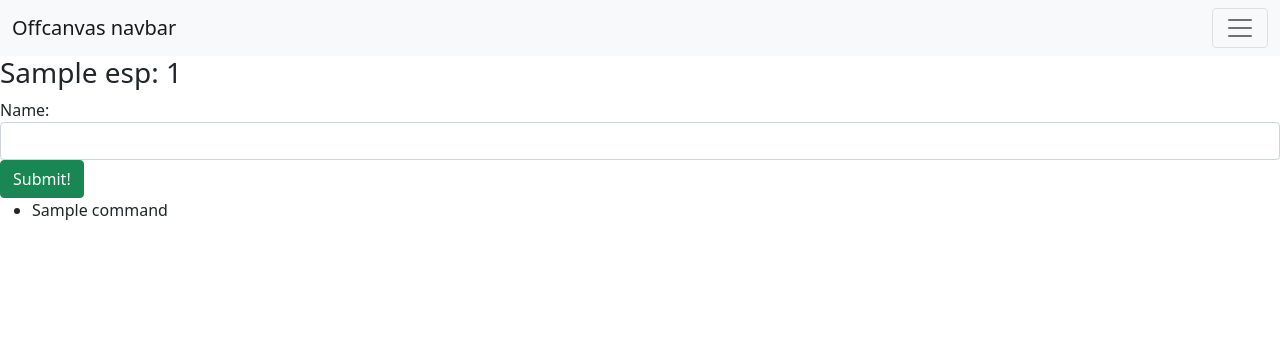
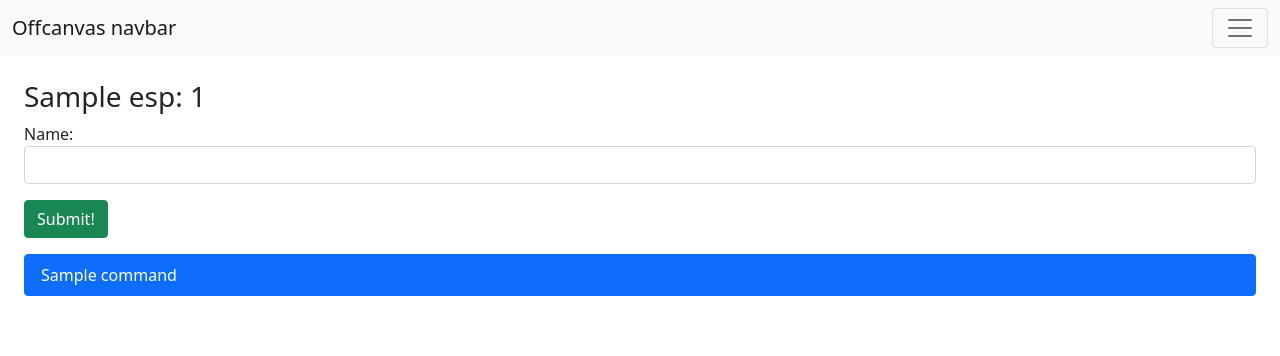
Before and after one commit to madsbyriel/Home2, a Django app: a page that uses esp_wifi/templates/esp_wifi/esp.html in a window 1280 px wide. Shown: the top 356 px of the page. Run offline with Django 3.2, Linux system fonts and the light colour scheme; a user stored in the database is signed in; tables that the repository leaves empty hold one stand-in row (values such as "Sample post").

Commit message:
Beatuful pages lists and buttons and spacing

```diff
--- a/esp_wifi/templates/esp_wifi/base.html
+++ b/esp_wifi/templates/esp_wifi/base.html
@@ -58,7 +58,9 @@
           </div>
         </nav>
     </header>
-    {% block body %}
-    {% endblock %}
+    <div class="p-4">
+        {% block body %}
+        {% endblock %}
+    </div>
 </body>
 </html>
--- a/esp_wifi/templates/esp_wifi/esp.html
+++ b/esp_wifi/templates/esp_wifi/esp.html
@@ -3,12 +3,18 @@
     <h3>{{ esp.name }}: {{ esp.pk }}</h3>
     <form action="" method="post">{% csrf_token %}
         {{ form }}
-        <button class="btn btn-success" type="submit" value="Submit!">Submit!</button>
+        <div class="py-3">
+            <button class="btn btn-success" type="submit" value="Submit!">Submit!</button>
+        </div>
     </form>
     {% if commands %}
-        <ul>
+        <ul class="list-group">
         {% for command in commands %}
-            <li>{{ command.name }}</li>
+            {% if forloop.counter == 1 %}
+                <li class="list-group-item active">{{ command.name }}</li>
+            {% else %}
+                <li class="list-group-item">{{ command.name }}</li>
+            {% endif %}
         {% endfor %}
         </ul>
     {% endif %}
--- a/esp_wifi/views.py
+++ b/esp_wifi/views.py
@@ -33,7 +33,7 @@ def esp_view(request, pk):
                 command.save()
                 form = Command_form(None)
         context['form'] = form
-        context['commands'] = request.user.esp_set.get(pk=pk).command_set.all()
+        context['commands'] = request.user.esp_set.get(pk=pk).command_set.all()[::-1]
         return render(request, 'esp_wifi/esp.html', context)
     else:
         return HttpResponseRedirect("/wrong_user_tries_sumtingfuckied")
```
Also changed, not shown: esp_wifi/templates/esp_wifi/index.html (+6 -3 lines), db.sqlite3.
